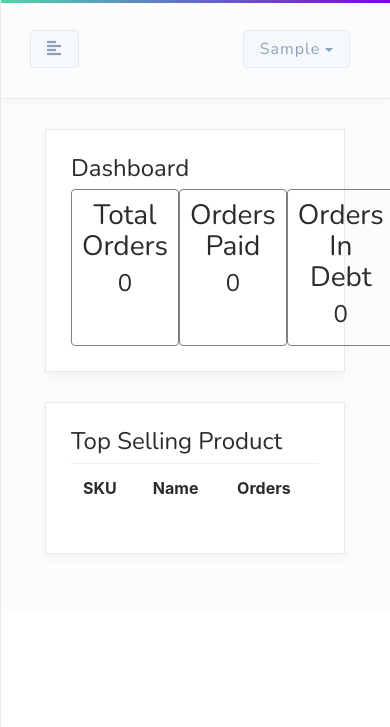
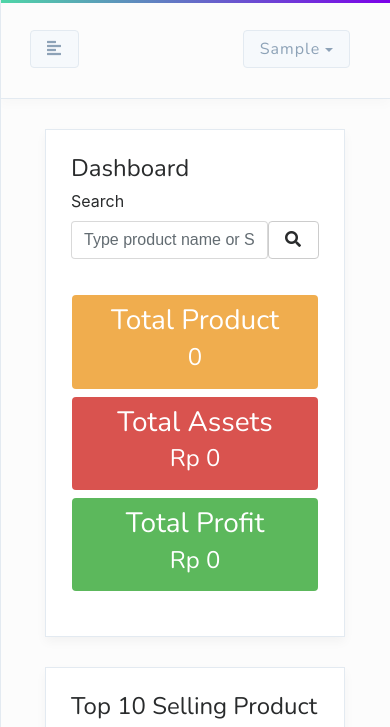
Before and after one commit to dovjay/django-stock-chain, a Django app: page / in a window 390 px wide. Shown: the top 727 px of the page. Run offline with Django 3.2, Linux system fonts and the light colour scheme; the visitor is signed in with stand-in values (Sample User, id 1); data that the repository does not hold is empty; parts of the project's set-up code (start-up, migrations or seed data) failed here and were passed over; some libraries are stand-ins or nearby versions.

Commit message:
dashboard revision and enhance mobile version

```diff
--- a/inventory/templates/inventory/dashboard.html
+++ b/inventory/templates/inventory/dashboard.html
@@ -5,23 +5,33 @@
         <div class="widget p-lg">
             <h4 class="m-b-lg">Dashboard</h4>
 
-            <div class="d-flex">
-                <div class="col-md-3 rounded text-center" style="border: 1px solid grey; padding: 10px;">
-                    <h3>Total Orders</h3>
-                    <h4>{{total_orders}}</h4>
+            <div class="row">
+                <div class="form-group col-sm-12 col-md-5">
+                    <label for="search">Search</label>
+                    <div class="d-flex">
+                        <input  type="text" id="search" class="form-control" placeholder="Type product name or SKU">
+                        <button onclick="search()" class="btn btn-secondary"><i class="fa fa-search"></i></button>
+                    </div>
                 </div>
-                <div class="col-md-3 mx-auto rounded text-center" style="border: 1px solid grey; padding: 10px;">
-                    <h3>Orders Paid</h3>
-                    <h4>{{orders_paid}}</h4>
+            </div>
+
+            <div class="row p-3">
+                <div class="col-md-3 bg-warning rounded text-center my-1" style="padding: 10px; color: white;">
+                    <h3>Total Product</h3>
+                    <h4>{{total_product}}</h4>
                 </div>
-                <div class="col-md-3 rounded text-center" style="border: 1px solid grey; padding: 10px;">
-                    <h3>Orders in Debt</h3>
-                    <h4>{{orders_indebt}}</h4>
+                <div class="col-md-3 bg-danger mx-auto rounded text-center my-1" style="padding: 10px; color: white;">
+                    <h3>Total Assets</h3>
+                    <h4>Rp {{total_assets}}</h4>
+                </div>
+                <div class="col-md-3 bg-success rounded text-center my-1" style="padding: 10px; color: white;">
+                    <h3>Total Profit</h3>
+                    <h4>Rp {{total_profit}}</h4>
                 </div>
             </div>
         </div>
         <div class="widget p-lg">
-            <h4 class="m-b-lg">Top Selling Product</h4>
+            <h4 class="m-b-lg">Top 10 Selling Product</h4>
 
             <div class="table-responsive">
                 <table class="table table-hover">
@@ -42,3 +52,28 @@
         </div>
     </div>
 {% endblock content %}
+
+{% block script %}
+    <script>
+        function search() {
+            keywords = $("#search").val()
+            window.location = "{% url 'inventory-products' %}" + '?q=' + keywords + '&' + 'warehouse_id=' + getCookie('warehouse_id')
+        }
+
+        function getCookie(name) {
+            var cookieValue = null;
+            if (document.cookie && document.cookie != '') {
+                var cookies = document.cookie.split(';');
+                for (var i = 0; i < cookies.length; i++) {
+                    var cookie = jQuery.trim(cookies[i]);
+                    // Does this cookie string begin with the name we want?
+                    if (cookie.substring(0, name.length + 1) == (name + '=')) {
+                        cookieValue = decodeURIComponent(cookie.substring(name.length + 1));
+                        break;
+                    }
+                }
+            }
+            return cookieValue;
+        }
+    </script>
+{% endblock script %}
--- a/inventory/views.py
+++ b/inventory/views.py
@@ -13,14 +13,24 @@ from invoice.models import InvoiceItem, Invoice
 # Create your views here.
 @login_required
 def dashboard(request):
-    total_orders = Invoice.objects.filter(~Q(status="DRAFT")).count()
-    orders_paid = Invoice.objects.filter(status="PAID").count()
-    orders_indebt = Invoice.objects.filter(status="DEBT").count()
+    total_product = Product.objects.all().count()
+
+    assets = VarianProduct.objects.all()
+    total_assets = 0
+    for asset in assets:
+        total_assets += asset.buy_price
+
+    sold_products = InvoiceItem.objects.all()
+    total_profit = 0
+    for product in sold_products:
+        total_profit += product.get_profit
+
     products = InvoiceItem.objects.values('varian_product__product__name', 'varian_product__product__sku').order_by('varian_product__product__sku').annotate(total_order=Sum('quantity'))[:10]
+
     context = {
-        'total_orders': total_orders,
-        'orders_paid': orders_paid,
-        'orders_indebt': orders_indebt,
+        'total_product': total_product,
+        'total_assets': total_assets,
+        'total_profit': total_profit,
         'products': products
     }
     return render(request, 'inventory/dashboard.html', context)
--- a/invoice/models.py
+++ b/invoice/models.py
@@ -61,3 +61,7 @@ class InvoiceItem(models.Model):
 
     def get_subtotal(self):
         return self.price * self.quantity
+
+    def get_profit(self):
+        profit = self.varian_product.sell_price - self.varian_product.buy_price
+        return profit * quantity
```
